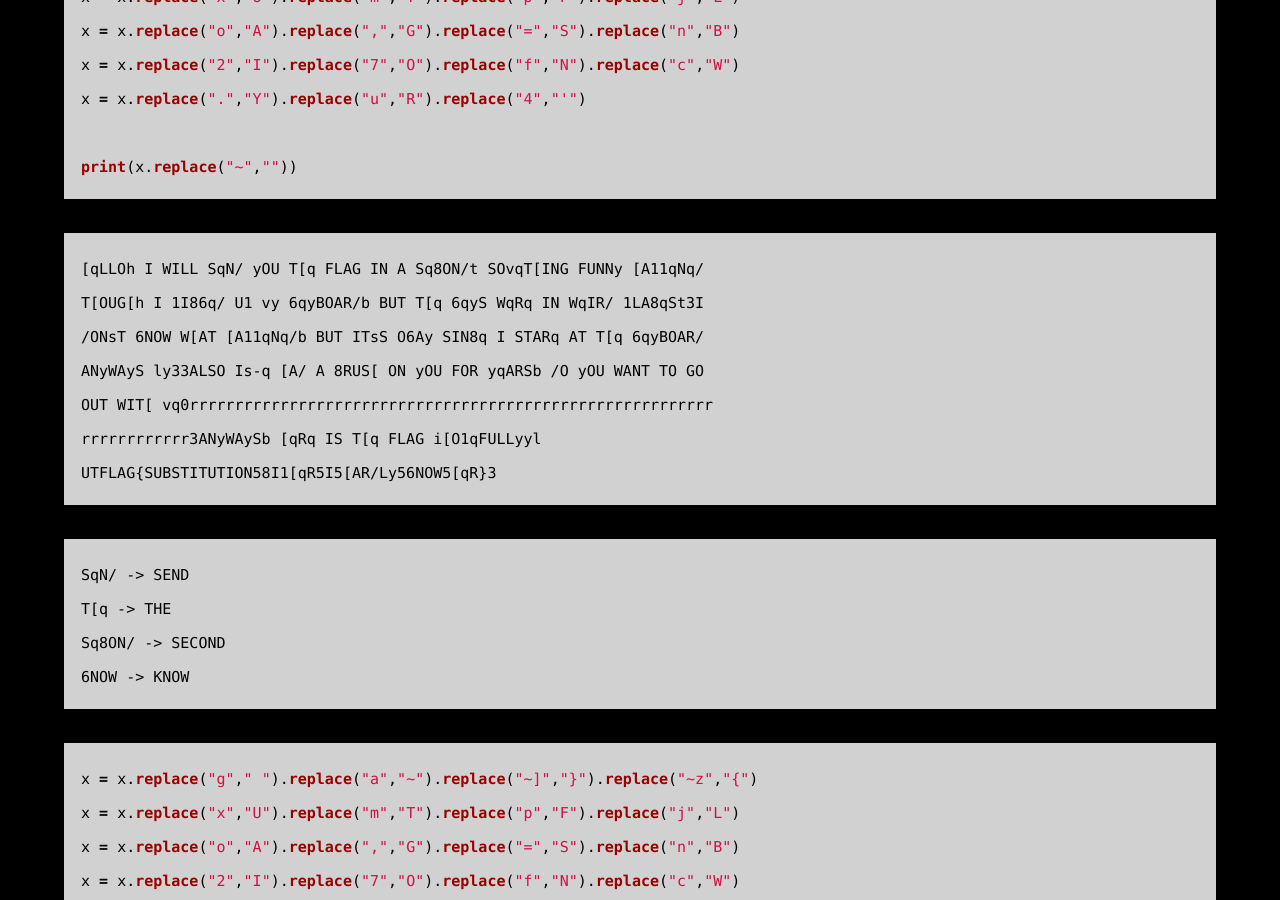
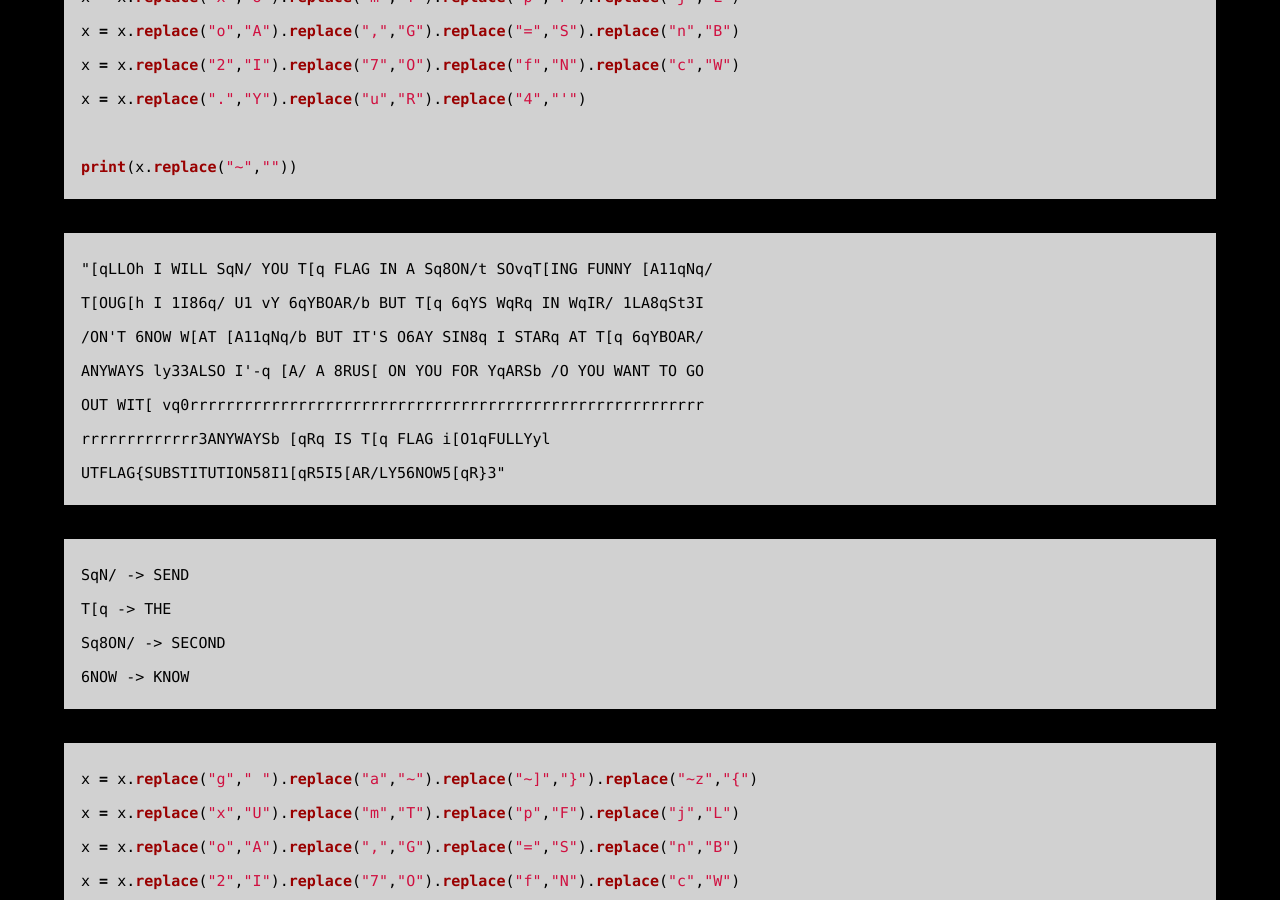
Before and after one commit to AC01010/Connor-McCartney.github.io, a Jekyll site: the page built from _posts/2013-01-07-utctf2022.md, in a window 1280 px wide and 900 px high, scrolled down 4323 px. Built offline with Jekyll 4.4.1, drawn with Linux system fonts in a browser that asks for light colours.

Commit message:
Update 2013-01-07-utctf2022.md

````diff
--- a/_posts/2013-01-07-utctf2022.md
+++ b/_posts/2013-01-07-utctf2022.md
@@ -149,13 +149,13 @@ print(x.replace("~",""))
 ```
 
 ```
-[qLLOh I WILL SqN/ yOU T[q FLAG IN A Sq8ON/t SOvqT[ING FUNNy [A11qNq/
-T[OUG[h I 1I86q/ U1 vy 6qyBOAR/b BUT T[q 6qyS WqRq IN WqIR/ 1LA8qSt3I
-/ONsT 6NOW W[AT [A11qNq/b BUT ITsS O6Ay SIN8q I STARq AT T[q 6qyBOAR/
-ANyWAyS ly33ALSO Is-q [A/ A 8RUS[ ON yOU FOR yqARSb /O yOU WANT TO GO
-OUT WIT[ vq0rrrrrrrrrrrrrrrrrrrrrrrrrrrrrrrrrrrrrrrrrrrrrrrrrrrrrrrrrr
-rrrrrrrrrrrr3ANyWAySb [qRq IS T[q FLAG i[O1qFULLyyl
-UTFLAG{SUBSTITUTION58I1[qR5I5[AR/Ly56NOW5[qR}3
+"[qLLOh I WILL SqN/ YOU T[q FLAG IN A Sq8ON/t SOvqT[ING FUNNY [A11qNq/
+T[OUG[h I 1I86q/ U1 vY 6qYBOAR/b BUT T[q 6qYS WqRq IN WqIR/ 1LA8qSt3I
+/ON'T 6NOW W[AT [A11qNq/b BUT IT'S O6AY SIN8q I STARq AT T[q 6qYBOAR/
+ANYWAYS ly33ALSO I'-q [A/ A 8RUS[ ON YOU FOR YqARSb /O YOU WANT TO GO
+OUT WIT[ vq0rrrrrrrrrrrrrrrrrrrrrrrrrrrrrrrrrrrrrrrrrrrrrrrrrrrrrrrrr
+rrrrrrrrrrrrr3ANYWAYSb [qRq IS T[q FLAG i[O1qFULLYyl
+UTFLAG{SUBSTITUTION58I1[qR5I5[AR/LY56NOW5[qR}3"
 ```
 
 ```
````
